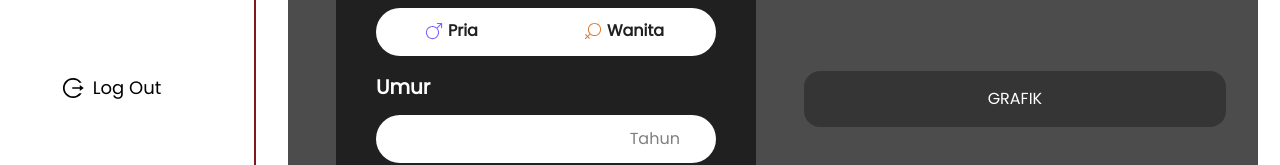
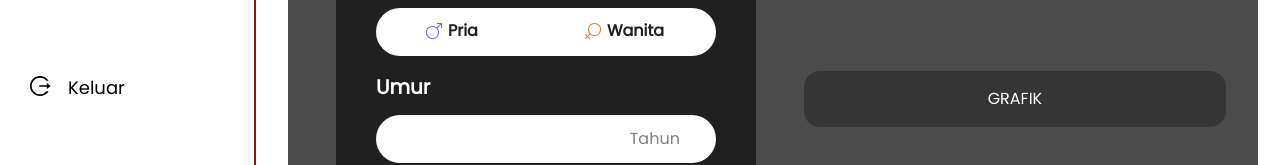
Before and after one commit to FaiqSr/gymbro-nextjs, a Next.js app: page /kalkulator in a window 1280 px wide. Shown: the part 503-668 px from the top of the page. Built offline with nearby package versions, Linux system fonts and the light colour scheme.

Commit message:
membenerkan /latihan agar paddingLeft-2 nya berfungsi

```diff
--- a/src/components/layout/SideBar.tsx
+++ b/src/components/layout/SideBar.tsx
@@ -36,7 +36,7 @@ const SideBar = () => {
       <section className={`w-full`}>
         <nav className="">
           <ul className={`flex flex-col gap-5 font-medium text-lg dark:text-white ${poppins.className}`}>
-            <li className={`${getBorderColor("/latihan")}pl-2 pr-10 py-3 hover:cursor-pointer transition-all duration-300 hover:bg-abu/10 hover:rounded-3xl hover:shadow-md hover:dark:shadow-coklat/30`}>
+            <li className={`${getBorderColor("/latihan")} pl-2 pr-10 py-3 hover:cursor-pointer transition-all duration-300 hover:bg-abu/10 hover:rounded-3xl hover:shadow-md hover:dark:shadow-coklat/30`}>
               <Link href={`/latihan`} className={`flex gap-4 items-center`}>
                 <MdFitnessCenter size={24} className="dark:text-coklat transition-colors duration-200 hover:scale-105" />
                 <span className="hover:translate-x-1 transition-transform duration-200">Latihan</span>
@@ -65,9 +65,9 @@ const SideBar = () => {
             </li>
 
             <li className={`mt-28  hover:cursor-pointer items-center rounded-2xl transition-all pl-2 pr-10 py-2 duration-300 hover:bg-abu/10 hover:shadow-md hover:dark:shadow-coklat/30`}>
-              <Link href={`/login`} className={`flex gap-2 items-center pt-1 justify-center`}>
+              <Link href={`/login`} className={`flex gap-4 pt-1`}>
                 <AiOutlineLogout size={24} className="dark:text-coklat transition-colors duration-200 hover:scale-105" />
-                <span className="hover:translate-x-1 transition-transform duration-200">Log Out</span>
+                <span className="hover:translate-x-1 transition-transform duration-200">Keluar</span>
               </Link>
             </li>
           </ul>
```
